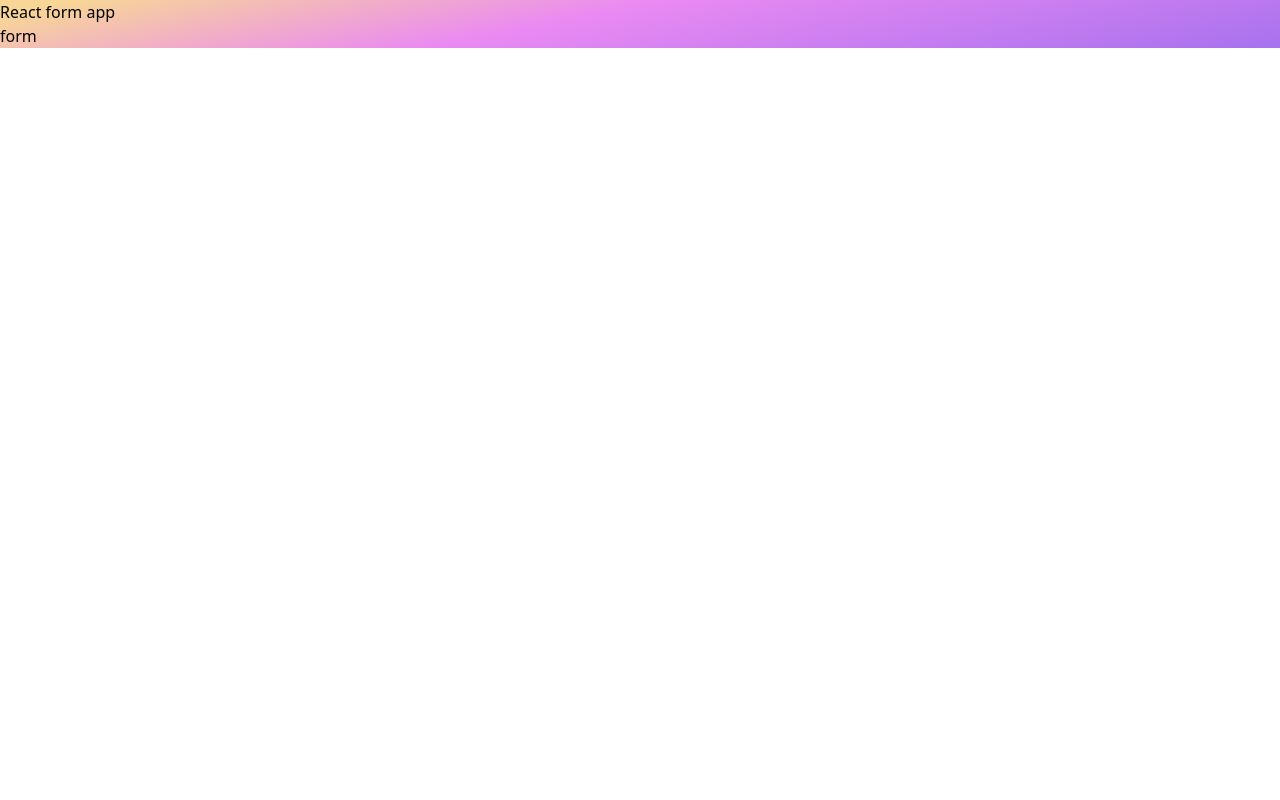
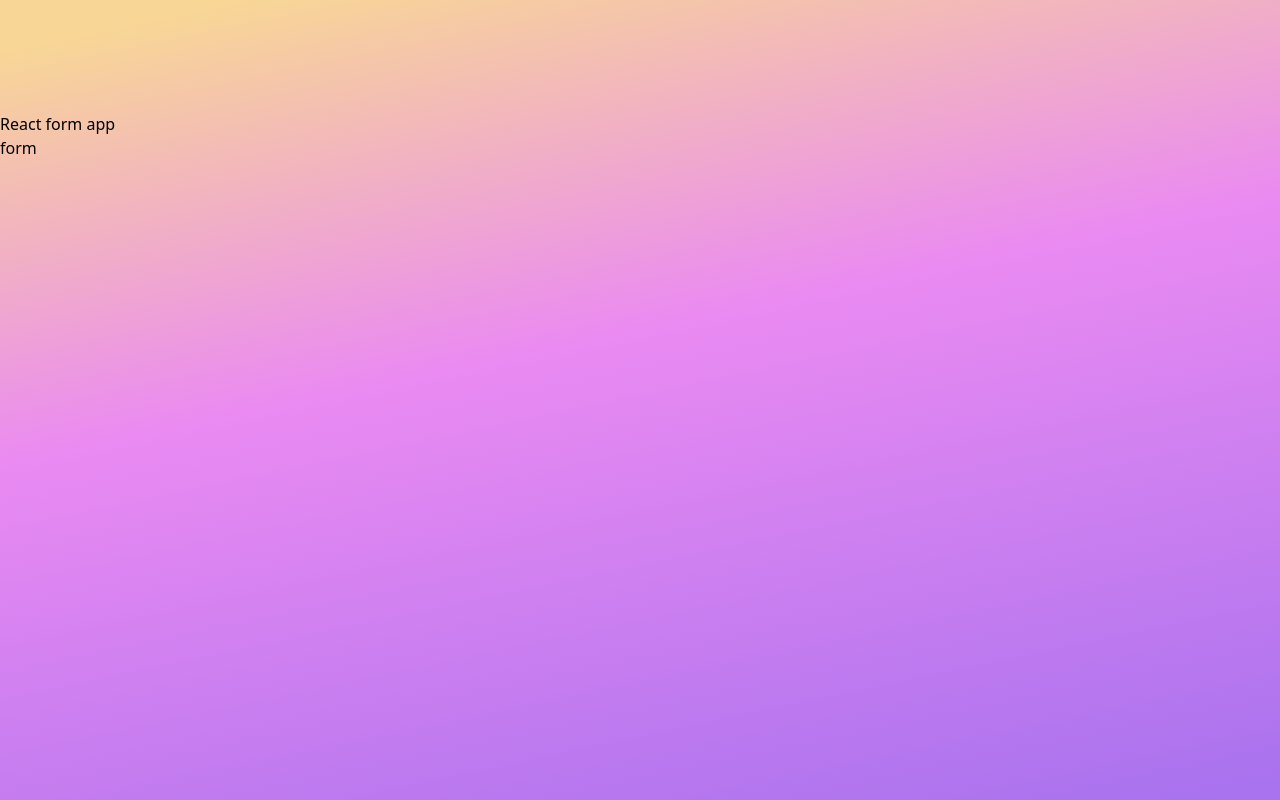
Before and after one commit to JayCodeGitHub/react-form-app, a React (Create React App) app: page / in a window 1280 px wide. Built offline with nearby package versions, Linux system fonts and the light colour scheme.

Commit message:
Styled main

```diff
--- a/src/views/App.tsx
+++ b/src/views/App.tsx
@@ -4,7 +4,7 @@ import Header from "../components/header";
 
 function App() {
   return (
-    <main className="bg-background-gradient">
+    <main className="absolute w-full min-h-screen bg-background-gradient py-12 md:py-28">
       <Header />
       <Form />
     </main>
```
